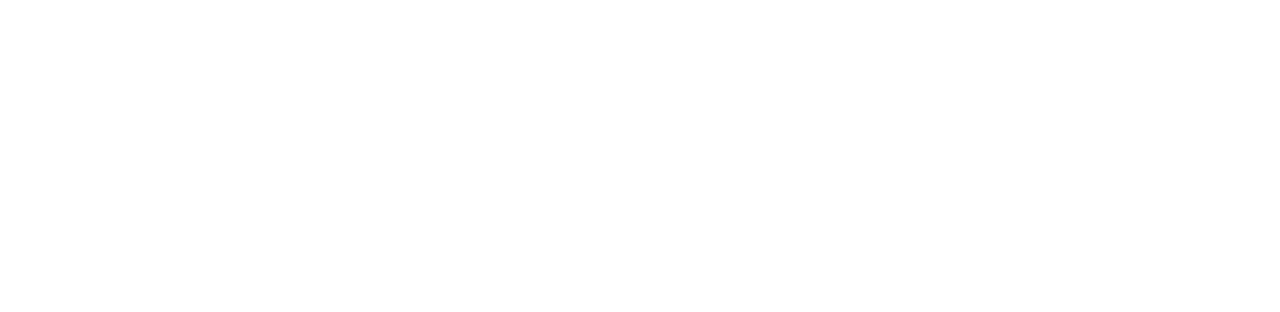
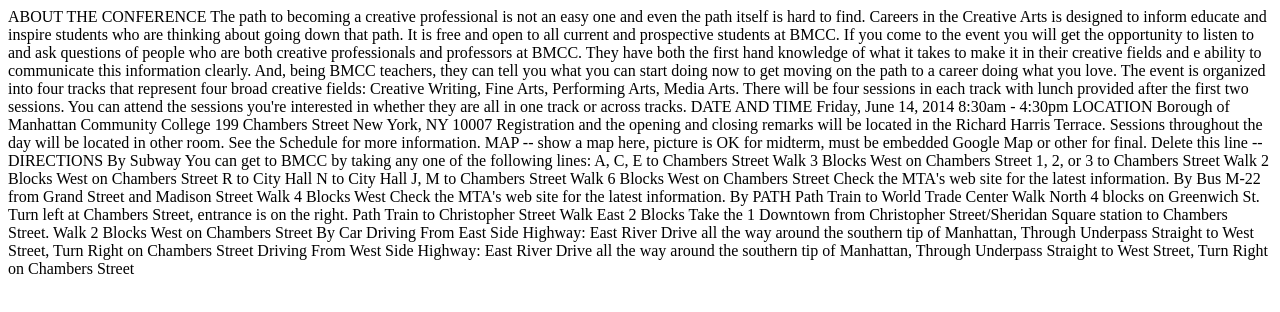
Before and after one commit to Cali79/Careers-in-the-Creative-Arts, a plain HTML site: page about.html in a window 1280 px wide. Drawn offline with Linux system fonts and the light colour scheme.

Commit message:
Update about.html

```diff
--- a/about.html
+++ b/about.html
@@ -10,7 +10,53 @@
     </head>
     <body>
 
-        <!-- Add your site or application content here -->
+        ABOUT THE CONFERENCE
+The path to becoming a creative professional is not an easy one and even the path itself is hard to find. Careers in the Creative Arts is designed to inform educate and inspire students who are thinking about going down that path. It is free and open to all current and prospective students at BMCC.
+If you come to the event you will get the opportunity to listen to and ask questions of people who are both creative professionals and professors at BMCC. They have both the first hand knowledge of what it takes to make it in their creative fields and e ability to communicate this information clearly. And, being BMCC teachers, they can tell you what you can start doing now to get moving on the path to a career doing what you love.
+The event is organized into four tracks that represent four broad creative fields: Creative Writing, Fine Arts, Performing Arts, Media Arts. There will be four sessions in each track with lunch provided after the first two sessions. You can attend the sessions you're interested in whether they are all in one track or across tracks.
+DATE AND TIME
+Friday, June 14, 2014
+8:30am - 4:30pm
+LOCATION
+Borough of Manhattan Community College
+199 Chambers Street
+New York, NY 10007
+Registration and the opening and closing remarks will be located in the Richard Harris Terrace. Sessions throughout the day will be located in other room. See the Schedule for more information.
+MAP
+-- show a map here, picture is OK for midterm, must be embedded Google Map or other for final. Delete this line --
+DIRECTIONS
+By Subway
+You can get to BMCC by taking any one of the following lines:
+A, C, E to Chambers Street
+Walk 3 Blocks West on Chambers Street
+1, 2, or 3 to Chambers Street
+Walk 2 Blocks West on Chambers Street
+R to City Hall
+N to City Hall
+J, M to Chambers Street
+Walk 6 Blocks West on Chambers Street
+Check the MTA's web site for the latest information.
+By Bus
+M-22 from Grand Street and Madison Street
+Walk 4 Blocks West
+Check the MTA's web site for the latest information.
+By PATH
+Path Train to World Trade Center
+Walk North 4 blocks on Greenwich St.
+Turn left at Chambers Street, entrance is on the right.
+Path Train to Christopher Street
+Walk East 2 Blocks
+Take the 1 Downtown from Christopher Street/Sheridan Square station to Chambers Street.
+Walk 2 Blocks West on Chambers Street
+By Car
+Driving From East Side Highway:
+East River Drive all the way around the southern tip of Manhattan,
+Through Underpass Straight to West Street,
+Turn Right on Chambers Street
+Driving From West Side Highway:
+East River Drive all the way around the southern tip of Manhattan,
+Through Underpass Straight to West Street,
+Turn Right on Chambers Street
 
 
     </body>
```
